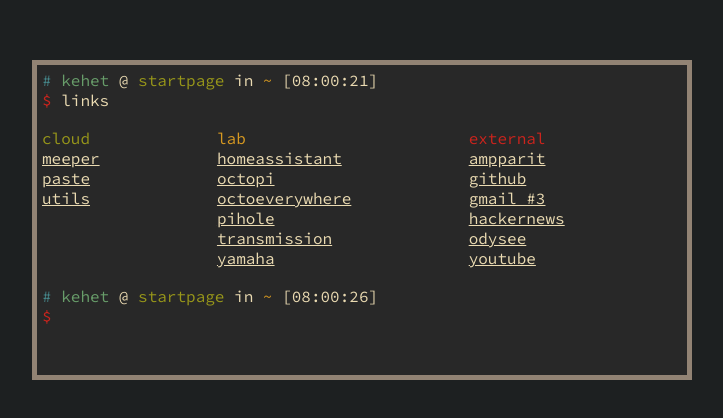
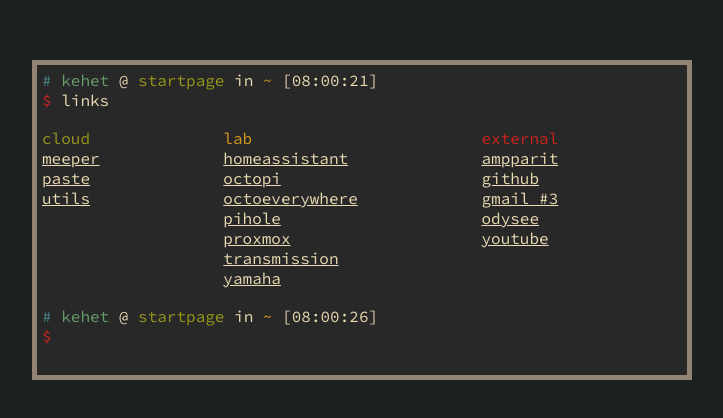
Before and after one commit to Kehet/start-kehet-com, a website built with Vite: page index.html in a window 1280 px wide. Shown: the part 180-598 px from the top of the page, without its empty margins (278-1001 px from the left). Built offline with nearby package versions, Linux system fonts and the light colour scheme.

Commit message:
Update index.html

```diff
--- a/index.html
+++ b/index.html
@@ -36,7 +36,8 @@
             <li><a href="http://octopi.lan" rel="nofollow">octopi</a></li>
             <li><a href="https://octoeverywhere.com" rel="nofollow">octoeverywhere</a></li>
             <li><a href="http://pihole.lan/admin/" rel="nofollow">pihole</a></li>
-            <li><a href="http://homefen20.lan:9091/transmission/" rel="nofollow">transmission</a></li>
+            <li><a href="https://proxmox.lan:8006/" rel="nofollow">proxmox</a></li>
+            <li><a href="http://192.168.1.103:9091/transmission/" rel="nofollow">transmission</a></li>
             <li><a href="http://192.168.1.5/" rel="nofollow">yamaha</a></li>
         </ul>
 
@@ -45,7 +46,6 @@
             <li><a href="https://www.ampparit.com/" rel="nofollow">ampparit</a></li>
             <li><a href="https://github.com/" rel="nofollow">github</a></li>
             <li><a href="https://mail.google.com/mail/u/2/#inbox" rel="nofollow">gmail #3</a></li>
-            <li><a href="https://news.ycombinator.com/" rel="nofollow">hackernews</a></li>
             <li><a href="https://odysee.com/" rel="nofollow">odysee</a></li>
             <li><a href="https://www.youtube.com/" rel="nofollow">youtube</a></li>
         </ul>
```
